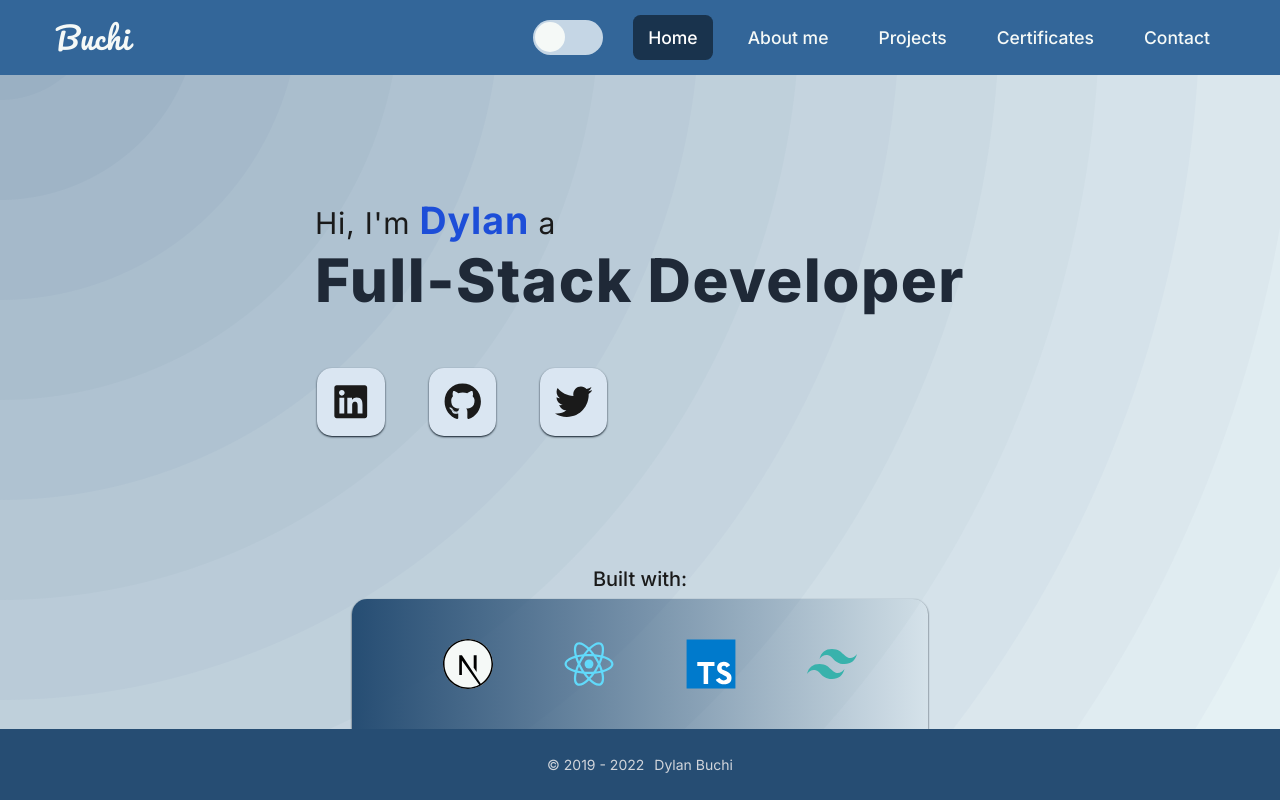
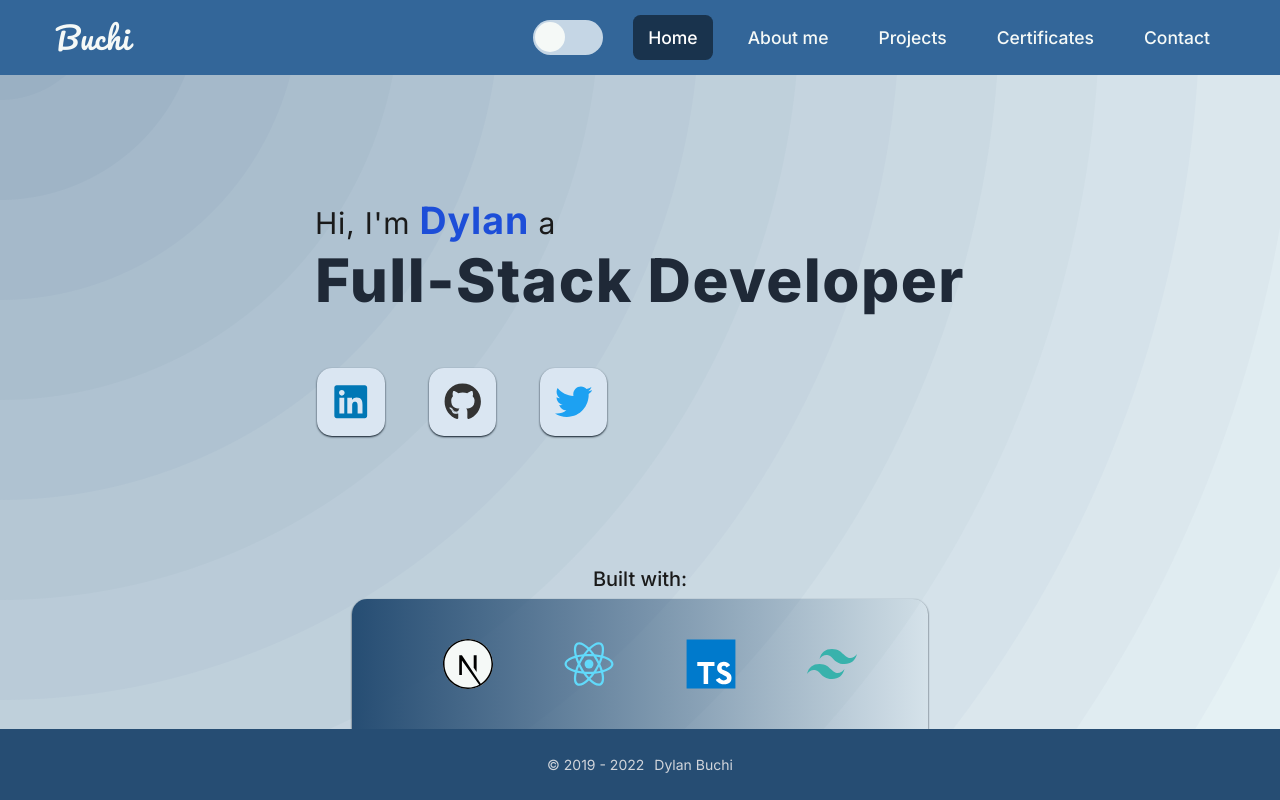
Before and after one commit to dylanbuchi/portfolio-next, a Next.js app: page / in a window 1280 px wide. Built offline with nearby package versions, Linux system fonts and the light colour scheme; some icons are missing.

Commit message:
Make SocialLink component more generic

```diff
--- a/src/components/SocialLink.tsx
+++ b/src/components/SocialLink.tsx
@@ -1,26 +1,24 @@
+import { Props } from 'interfaces/props';
+import Link from 'next/link';
 import type { ReactElement } from 'react';
 import type { IconType } from 'react-icons';
 
-interface SocialLinkProps {
+interface SocialLinkProps extends Props {
   renderIcon: () => ReactElement<IconType>;
   href: string;
-  classes?: string;
 }
 
 const SocialLink = ({
   renderIcon,
   href = '/#',
-  classes = '',
+  className = '',
 }: SocialLinkProps) => {
   return (
-    <a
-      target="_blank"
-      rel="noopener noreferrer"
-      href={href}
-      className={`ml-[0.1rem] cursor-pointer rounded-xl bg-[#dae6f2]  p-3 shadow-sm shadow-primary_10 transition hover:scale-150 hover:bg-transparent hover:shadow-none dark:bg-[#254d77] dark:shadow-none dark:hover:bg-transparent ${classes} text-3xl`}
-    >
-      {renderIcon()}
-    </a>
+    <Link href={href}>
+      <a target="_blank" rel="noopener noreferrer" className={`${className}`}>
+        {renderIcon()}
+      </a>
+    </Link>
   );
 };
 
```
